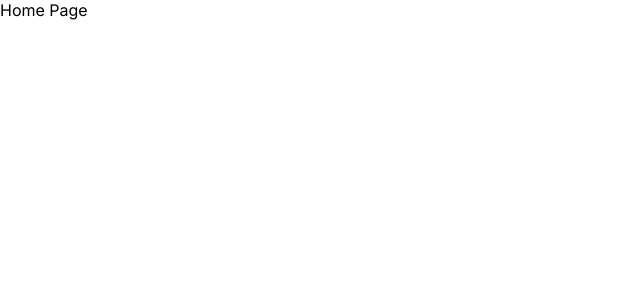
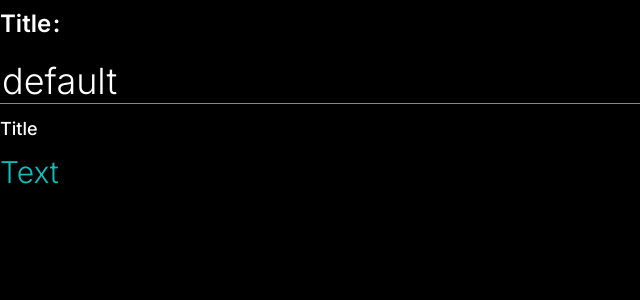
Before and after one commit to rhdevs/rhdevs-website, a React (Create React App) app: page / in a window 1280 px wide. Shown: the top 300 px of the page, without its empty margins (0-640 px from the left). Built offline with nearby package versions, Linux system fonts and the light colour scheme.

Commit message:
organised theme font stylings structure and usage

```diff
--- a/package.json
+++ b/package.json
@@ -33,7 +33,8 @@
     "workbox-range-requests": "^5.1.4",
     "workbox-routing": "^5.1.4",
     "workbox-strategies": "^5.1.4",
-    "workbox-streams": "^5.1.4"
+    "workbox-streams": "^5.1.4",
+    "yarn": "^1.22.17"
   },
   "scripts": {
     "start": "react-scripts start",
--- a/src/components/ClickToCopySection/ClickToCopySection.tsx
+++ b/src/components/ClickToCopySection/ClickToCopySection.tsx
@@ -8,13 +8,13 @@ function ClickToCopySection({ text, value, title }: { text: string; value?: stri
 
   return (
     <>
-      <ClickToCopyTitle color={theme.palette.common.white} fontSize={`clamp(${h3.min}, ${h3.size}, ${h3.max})`}>
+      <ClickToCopyTitle color={theme.palette.common.white} fontType={h3}>
         {title}
       </ClickToCopyTitle>
       <ClickToCopyLink
         onClick={() => navigator.clipboard.writeText(value ?? text) /* set text as value if not explicitly specified */}
         color={theme.palette.primary}
-        fontSize={`clamp(${main.min}, ${main.size}, ${main.max})`}
+        fontType={main}
       >
         {text}
       </ClickToCopyLink>
--- a/src/components/ClickToCopySection/styles/ClickToCopySection.styled.ts
+++ b/src/components/ClickToCopySection/styles/ClickToCopySection.styled.ts
@@ -1,20 +1,18 @@
-import styled from 'styled-components'
+import styled, { FontType } from 'styled-components'
+import { fontTypeCss } from '../../../styles/index.styled'
 
-export const ClickToCopyTitle = styled.p<{ fontSize?: string }>`
+export const ClickToCopyTitle = styled.p<{ fontType: FontType }>`
   margin: 0px;
 
   font-style: normal;
-  font-weight: 500;
-  font-size: ${(props) => props.fontSize ?? '18px'};
-  line-height: 50px;
+  ${fontTypeCss}
 
   color: ${(props) => props.color ?? 'white'};
 `
 
-export const ClickToCopyLink = styled.a<{ fontSize?: string }>`
+export const ClickToCopyLink = styled.a<{ fontType: FontType }>`
   font-style: normal;
-  font-weight: 300;
-  font-size: ${(props) => props.fontSize ?? '30px'};
+  ${fontTypeCss}
 
   color: ${(props) => props.color ?? 'white'};
 
--- a/src/components/InputField/InputField.tsx
+++ b/src/components/InputField/InputField.tsx
@@ -7,11 +7,11 @@ import { InputFieldStyled, InputFieldTitle, TextInput } from './styles/InputFiel
 function InputField({
   title,
   value,
-  updateValue,
+  setValue,
 }: {
   title: string
   value: string
-  updateValue: React.Dispatch<React.SetStateAction<string>>
+  setValue: React.Dispatch<React.SetStateAction<string>>
 }) {
   const theme = useTheme()
   const { white, gray } = { ...theme.palette.common }
@@ -19,16 +19,16 @@ function InputField({
 
   return (
     <InputFieldStyled>
-      <InputFieldTitle color={white} fontSize={`clamp(${h2.min}, ${h2.size}, ${h2.max})`}>
+      <InputFieldTitle color={white} fontType={h2}>
         {title}
         <span style={{ paddingLeft: '0.1rem' }}>:</span> {/* buffer between title and colon */}
       </InputFieldTitle>
       <TextInput
-        borderBottomInactive={gray}
-        borderBottom={white}
-        fontSize={`clamp(${input.min}, ${input.size}, ${input.max})`}
+        bottomColorInactive={gray}
+        bottomColor={white}
+        fontType={input}
         value={value}
-        onChange={(e) => updateValue(e.target.value)}
+        onChange={(e) => setValue(e.target.value)}
       />
     </InputFieldStyled>
   )
--- a/src/components/InputField/styles/InputField.styled.ts
+++ b/src/components/InputField/styles/InputField.styled.ts
@@ -1,33 +1,31 @@
-import styled from 'styled-components'
+import styled, { FontType } from 'styled-components'
+import { fontTypeCss } from '../../../styles/index.styled'
 
 export const InputFieldStyled = styled.div`
   width: 100%;
 `
 
-export const InputFieldTitle = styled.p<{ fontSize?: string }>`
+export const InputFieldTitle = styled.p<{ fontType: FontType }>`
   height: 46px;
   margin: 0;
 
   font-style: normal;
-  font-weight: 600;
-  font-size: ${(props) => props.fontSize ?? '24px'};
-  line-height: 200%;
+  ${fontTypeCss}
 
   color: ${(props) => props.color ?? 'white'};
 `
 
-export const TextInput = styled.input<{ borderBottomInactive?: string; borderBottom?: string; fontSize?: string }>`
+export const TextInput = styled.input<{ fontType: FontType; bottomColorInactive?: string; bottomColor?: string }>`
   width: 100%;
   height: 46px;
 
   outline: 0;
   border: 0;
-  border-bottom: 1px solid ${(props) => props.borderBottomInactive ?? 'gray'};
+  border-bottom: 1px solid ${(props) => props.bottomColorInactive ?? 'gray'};
   margin-top: 12px;
 
-  font-weight: 300;
-  font-size: ${(props) => props.fontSize ?? '36px'};
-  line-height: 200%;
+  font-style: normal;
+  ${fontTypeCss}
 
   color: white;
   background: transparent;
@@ -35,6 +33,6 @@ export const TextInput = styled.input<{ borderBottomInactive?: string; borderBot
   transition: border-color 0.2s;
 
   :focus {
-    border-bottom-color: ${(props) => props.borderBottom ?? 'white'};
+    border-bottom-color: ${(props) => props.bottomColor ?? 'white'};
   }
 `
--- a/src/pages/Home/index.tsx
+++ b/src/pages/Home/index.tsx
@@ -1,3 +1,13 @@
+import { useState } from 'react'
+import ClickToCopySection from '../../components/ClickToCopySection/ClickToCopySection'
+import InputField from '../../components/InputField/InputField'
+
 export default function Home() {
-  return <>Home Page</>
+  const [value, setValue] = useState('default')
+  return (
+    <div style={{ background: 'black', height: '100vh' }}>
+      <InputField title="Title" value={value} setValue={setValue} />
+      <ClickToCopySection text="Text" title="Title" />
+    </div>
+  )
 }
--- a/src/styles/Theme.tsx
+++ b/src/styles/Theme.tsx
@@ -18,21 +18,29 @@ const theme: DefaultTheme = {
         min: '20px',
         size: '30px',
         max: '2rem',
+        weight: '300',
+        height: '',
       },
       input: {
         min: '24px',
         size: '36px',
         max: '2.4rem',
+        weight: '300',
+        height: '2',
       },
       h2: {
         min: '16px',
         size: '24px',
         max: '1.6rem',
+        weight: '600',
+        height: '2',
       },
       h3: {
         min: '12px',
         size: '18px',
         max: '1.2rem',
+        weight: '500',
+        height: '2.8',
       },
     },
   },
--- a/src/styles/index.styled.ts
+++ b/src/styles/index.styled.ts
@@ -1,4 +1,4 @@
-import { css } from 'styled-components'
+import { css, FontType } from 'styled-components'
 
 export const body = css`
   margin: 0;
@@ -11,3 +11,9 @@ export const body = css`
 export const code = css`
   font-family: source-code-pro, Menlo, Monaco, Consolas, 'Courier New', monospace;
 `
+
+export const fontTypeCss = css<{ fontType: FontType }>`
+  font-weight: ${({ fontType }) => fontType.weight};
+  font-size: ${({ fontType }) => `clamp(${fontType.min}, ${fontType.size}, ${fontType.max})`};
+  line-height: ${({ fontType }) => fontType.height};
+`
--- a/src/styles/styled.d.ts
+++ b/src/styles/styled.d.ts
@@ -1,10 +1,12 @@
 import 'styled-components'
 
 declare module 'styled-components' {
-  interface FontType {
+  export interface FontType {
     min: string
     size: string
     max: string
+    weight: string
+    height: string
   }
   export interface DefaultTheme {
     palette: {
```
Also changed, not shown: 2 other files (tests, documents, lock files or other folders).
